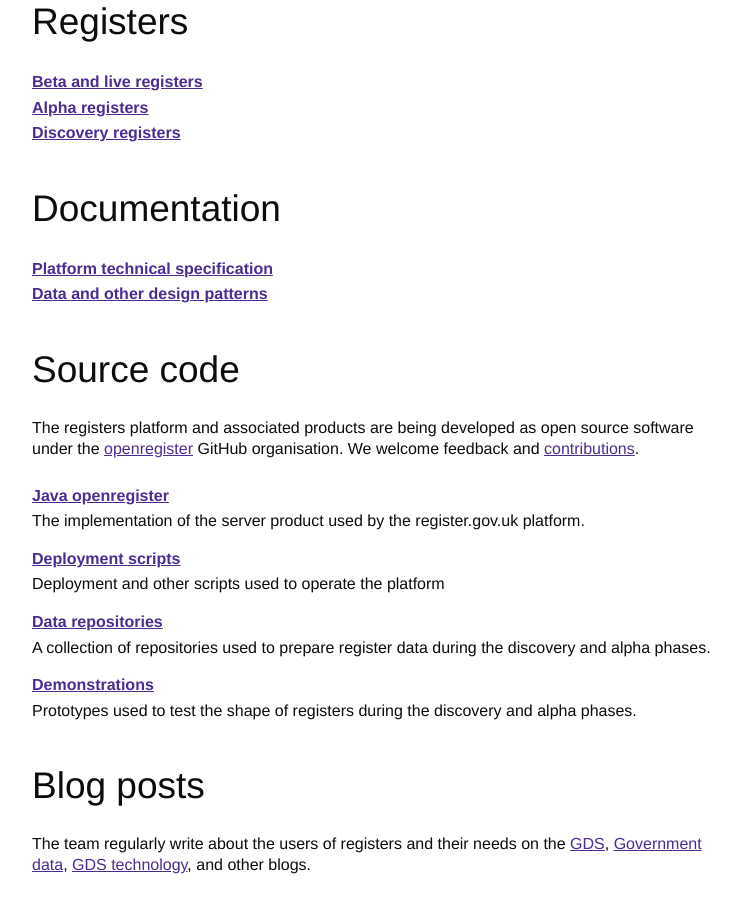
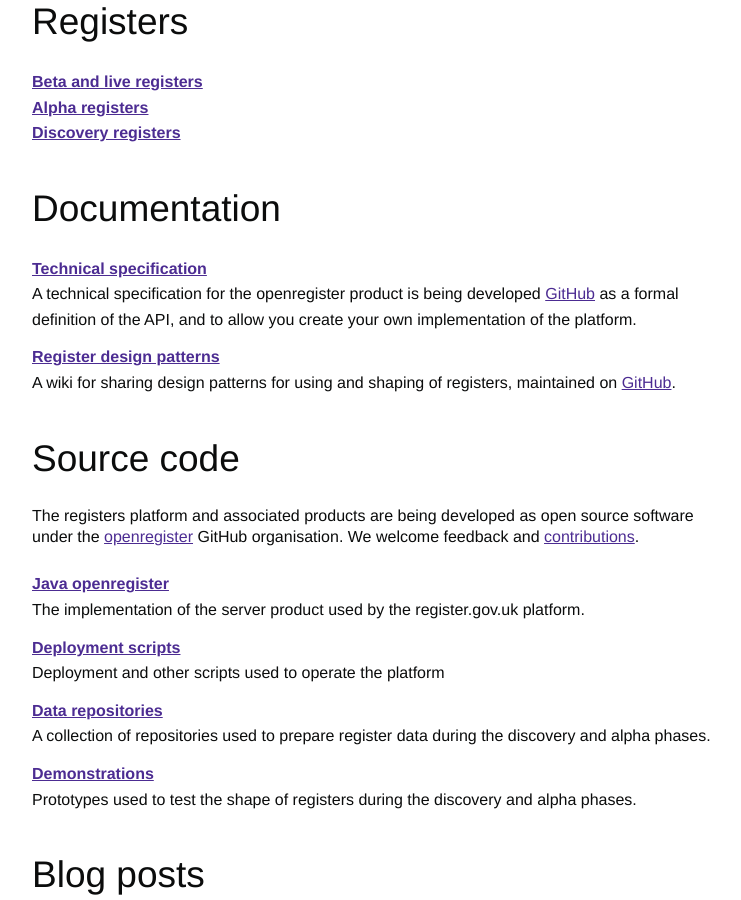
Before and after one commit to openregister/www.openregister.org, a Jekyll site: the page built from index.md, in a window 1280 px wide and 900 px high, scrolled down 1246 px. Shown: the whole window, without its empty margins (111-852 px from the left). Built offline with Jekyll 4.4.1, drawn with Linux system fonts in a browser that asks for light colours.

Commit message:
Documentation text

```diff
--- a/index.md
+++ b/index.md
@@ -68,8 +68,11 @@
 
 ## Documentation
 <dl>
-<dt><a href="https://openregister.github.io/specification/">Platform technical specification</a></dt>
-<dt><a href="{{ site.baseurl }}/patterns/">Data and other design patterns</a></dt>
+<dt><a href="https://openregister.github.io/specification/">Technical specification</a></dt>
+<dd>A technical specification for the openregister product is being developed <a href="https://github.com/openregister/specification">GitHub</a> as a formal definition of the API, and to allow you create your own implementation of the platform.</dd>
+
+<dt><a href="{{ site.baseurl }}/patterns/">Register design patterns</a></dt>
+<dd>A wiki for sharing design patterns for using and shaping of registers, maintained on <a href="https://github.com/openregister/www.openregister.org">GitHub</a>.</dd>
 </dl>
 
 ## Source code
```
